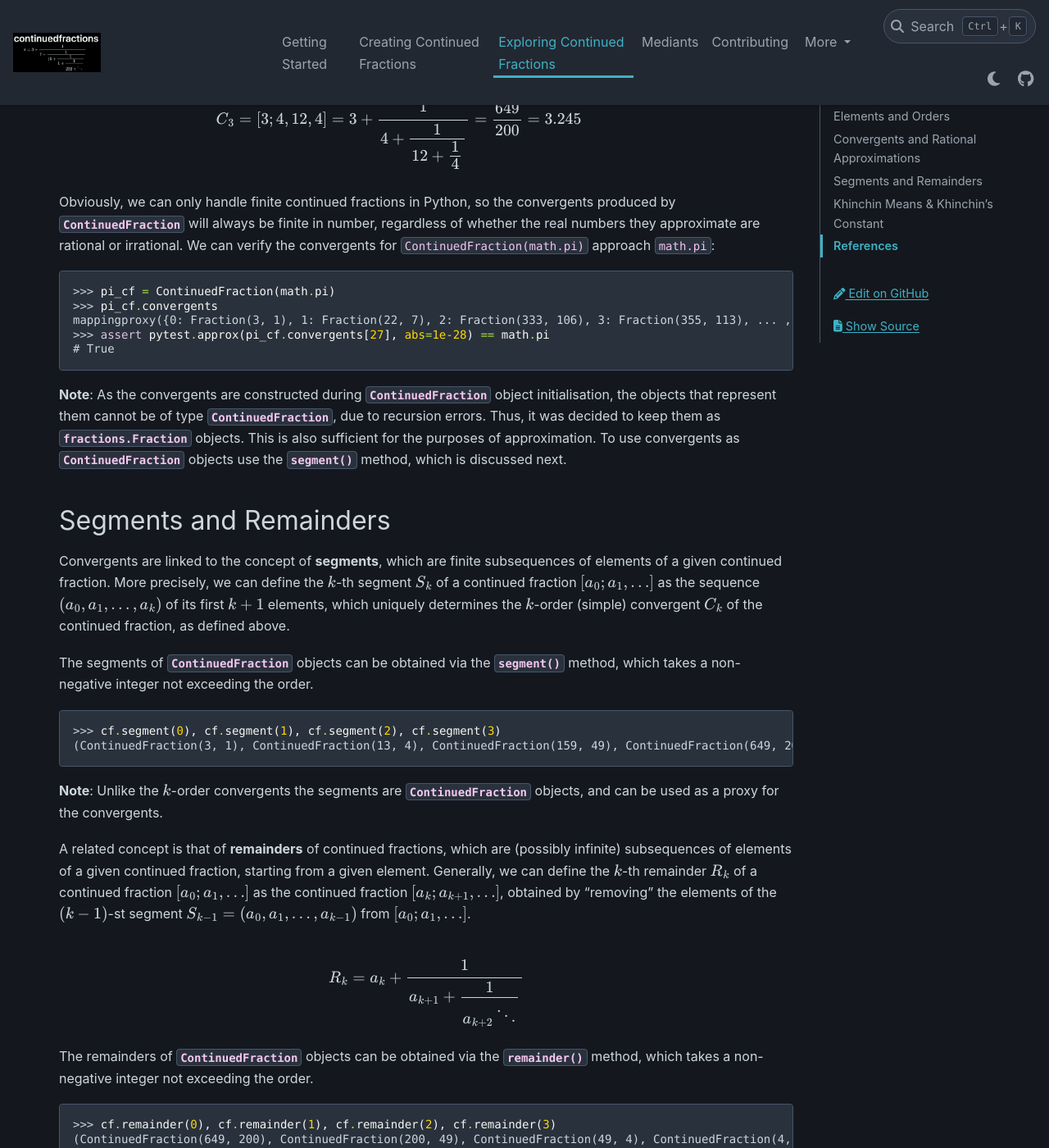
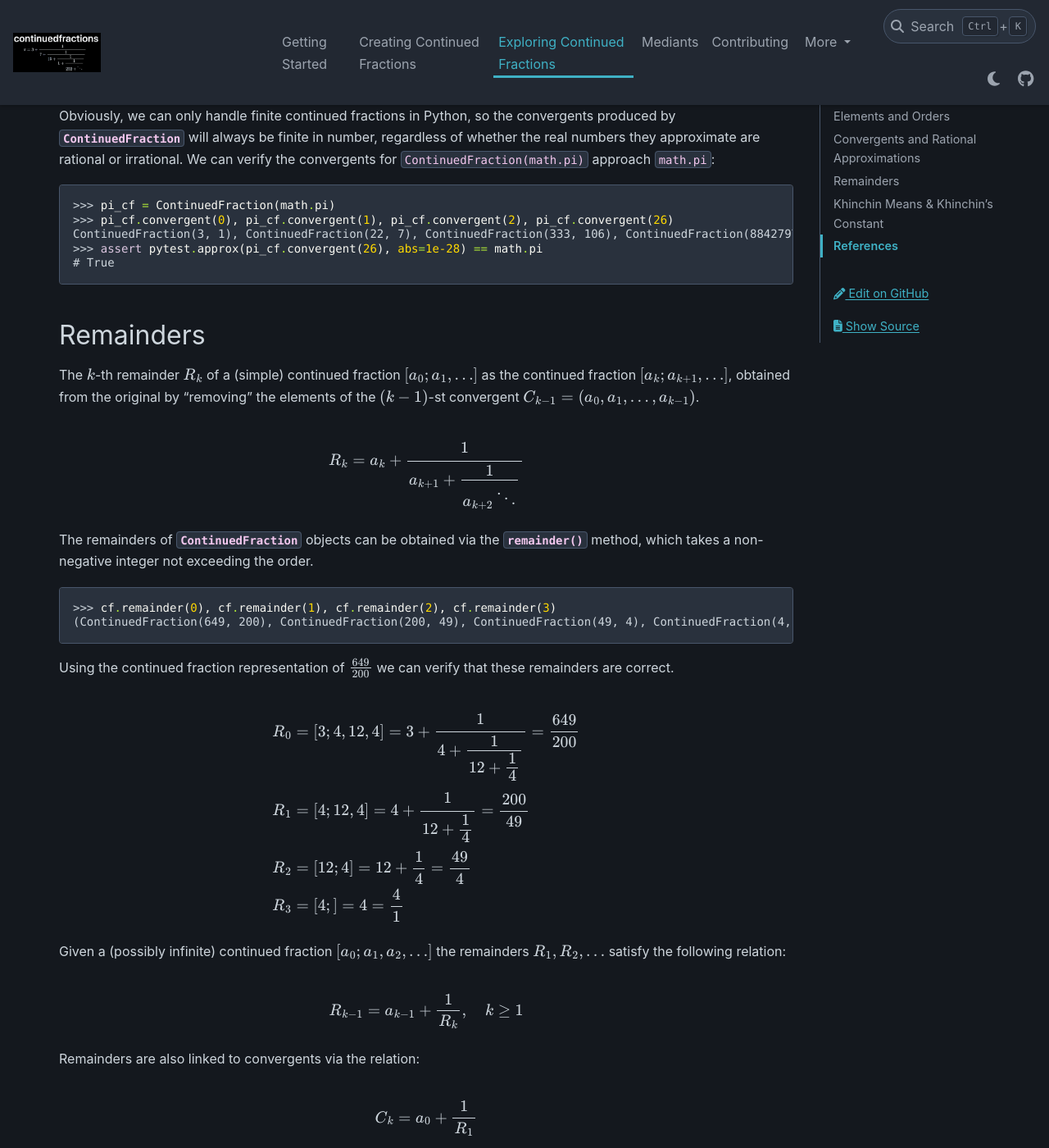
Before and after one commit to sr-murthy/continuedfractions, a Sphinx documentation site: the page built from docs/sources/exploring-continued-fractions.rst, in a window 1280 px wide and 1400 px high, scrolled down 2330 px. Shown: the whole window at 82% size. Built offline with Sphinx 7.4.7 and the PyData theme 0.15.4, drawn with Linux system fonts in a browser that asks for light colours; nearby versions of some CDN libraries; some of the changed text lies outside the part shown.

Commit message:
refactor: refactor the `ContinuedFraction` class convergents functionality as an instance method returning a new `ContinuedFraction` object & remove statically initialised property of `MappingProxyType` + remove segments functionality + update tests and docs (#28)

```diff
--- a/docs/sources/contributing.rst
+++ b/docs/sources/contributing.rst
@@ -92,7 +92,7 @@ The CI/CD pipelines are defined in the `CI YML <.github/workflows/ci.yml>`_, and
 Versioning and Releases
 =======================
 
-The package is currently at version ``0.11.11`` - `semantic versioning <https://semver.org/>`_ is used.
+The package is currently at version ``0.11.12`` - `semantic versioning <https://semver.org/>`_ is used.
 
 There is currently no dedicated pipeline for releases - both `GitHub releases <https://github.com/sr-murthy/continuedfractions/releases>`_ and `PyPI packages <https://pypi.org/project/continuedfractions>`_ are published manually, but both have the same version tag.
 
--- a/docs/sources/creating-continued-fractions.rst
+++ b/docs/sources/creating-continued-fractions.rst
@@ -13,7 +13,7 @@ Import the core class :py:class:`continuedfractions.continuedfraction.ContinuedF
 From Numeric Types
 ==================
 
-As a starting point, we can take the `rational number <https://en.wikipedia.org/wiki/Rational_number>`_ :math:`\frac{649}{200} = \frac{3 \times 200 + 49}{200} = 3.245` which
+We can start with a simple `rational number <https://en.wikipedia.org/wiki/Rational_number>`_ :math:`\frac{649}{200} = \frac{3 \times 200 + 49}{200} = 3.245` which
 has a continued fraction representation:
 
 .. math::
@@ -22,7 +22,7 @@ has a continued fraction representation:
 
 This representation is called **simple** because all of the numerators in the fractional terms are equal to :math:`1`, which makes the fractions irreducible (cannot be simplified further). Mathematically, the continued fraction is written as :math:`[3; 4, 12, 4]`.
 
-We can think of :math:`3`, which is the integer part of :math:`\frac{649}{200} = 3.245`, as the "head" of the continued fraction, and the integers :math:`4, 12, 4`, which determine the fractional part :math:`\cfrac{1}{4 + \cfrac{1}{12 + \cfrac{1}{4}}} = \frac{49}{200} = 0.245` of the continued fraction, as its "tail". It is not hard to see that the integers :math:`3, 4, 12, 4` uniquely determine the continued fraction as a simple form.
+We can think of :math:`3`, which is the integer part of :math:`\frac{649}{200} = 3.245`, as the "head" of the continued fraction, and the integers :math:`4, 12, 4`, which determine the fractional part :math:`\cfrac{1}{4 + \cfrac{1}{12 + \cfrac{1}{4}}} = \frac{49}{200} = 0.245` of the continued fraction, as its "tail". It is not hard to see that the integers :math:`3, 4, 12, 4` uniquely determine the continued fraction in its simple form.
 
 The :py:class:`~continuedfractions.continuedfraction.ContinuedFraction` object for :math:`\frac{649}{200}` can be created as follows.
 
--- a/docs/sources/exploring-continued-fractions.rst
+++ b/docs/sources/exploring-continued-fractions.rst
@@ -66,19 +66,12 @@ Each convergent :math:`C_k` represents a **rational approximation** :math:`\frac
 
 This is equivalent to the limit :math:`\lim_{k \to \infty} \epsilon_k = 0`: if :math:`x` is rational the error term will vanish for some :math:`k >= 0` at which point the convergent :math:`C_k = x`. But if :math:`x` is irrational there will be infinitely many convergents, and their sequence may alternate about :math:`x`, but still converge to it.
 
-The  :py:attr:`~continuedfractions.continuedfraction.ContinuedFraction.convergents` property for objects stores the convergents as an immutable map
-(:py:class:`types.MappingProxyType`) of all :math:`k`-order convergents, indexed (keyed) by integers :math:`k=0,1,\ldots,n`, where :math:`n` is the order of the continued fraction.
+The  :py:meth:`~continuedfractions.continuedfraction.ContinuedFraction.convergent` method can be used to get the :math:`k`-order convergent for :math:`k=0,1,\ldots,n`, where :math:`n` is the order of the continued fraction.
 
 .. code:: python
 
-   >>> cf.convergents
-   mappingproxy({0: Fraction(3, 1), 1: Fraction(13, 4), 2: Fraction(159, 49), 3: Fraction(649, 200)})
-   >>> cf.convergents[2]
-   Fraction(159, 49)
-   >>> import operator
-   >>> # Get the float value of this fraction
-   >>> operator.truediv(*cf.convergents[2].as_integer_ratio())
-   3.2448979591836733
+   >>> cf.convergent(0), cf.convergent(1), cf.convergent(2), cf.convergent(3)
+   (ContinuedFraction(3, 1), ContinuedFraction(13, 4), ContinuedFraction(159, 49), ContinuedFraction(649, 200))
 
 Using the continued fraction representation :math:`[3; 4, 12, 4]` of :math:`\frac{649}{200}` we can verify that these convergents are correct.
 
@@ -97,30 +90,17 @@ Obviously, we can only handle finite continued fractions in Python, so the conve
 .. code:: python
 
    >>> pi_cf = ContinuedFraction(math.pi)
-   >>> pi_cf.convergents
-   mappingproxy({0: Fraction(3, 1), 1: Fraction(22, 7), 2: Fraction(333, 106), 3: Fraction(355, 113), ... , 27: Fraction(3141592653589793, 1000000000000000)})
-   >>> assert pytest.approx(pi_cf.convergents[27], abs=1e-28) == math.pi
+   >>> pi_cf.convergent(0), pi_cf.convergent(1), pi_cf.convergent(2), pi_cf.convergent(26)
+   ContinuedFraction(3, 1), ContinuedFraction(22, 7), ContinuedFraction(333, 106), ContinuedFraction(884279719003555, 281474976710656)
+   >>> assert pytest.approx(pi_cf.convergent(26), abs=1e-28) == math.pi
    # True
 
-**Note**: As the convergents are constructed during :py:class:`~continuedfractions.continuedfraction.ContinuedFraction` object initialisation, the objects that represent them cannot be of type :py:class:`~continuedfractions.continuedfraction.ContinuedFraction`, due to recursion errors. Thus, it was decided to keep them as :py:class:`fractions.Fraction` objects. This is also sufficient for the purposes of approximation. To use convergents as :py:class:`~continuedfractions.continuedfraction.ContinuedFraction` objects use the :py:meth:`~continuedfractions.continuedfraction.ContinuedFraction.segment` method, which is discussed next.
+.. _exploring-continued-fractions.remainders:
 
-.. _exploring-continued-fractions.segments-and-remainders:
+Remainders
+==========
 
-Segments and Remainders
-=======================
-
-Convergents are linked to the concept of **segments**, which are finite subsequences of elements of a given continued fraction. More precisely, we can define the :math:`k`-th segment :math:`S_k` of a continued fraction :math:`[a_0; a_1,\ldots]` as the sequence :math:`(a_0,a_1,\ldots,a_k)` of its first :math:`k + 1` elements, which uniquely determines the :math:`k`-order (simple) convergent :math:`C_k` of the continued fraction, as defined above.
-
-The segments of :py:class:`~continuedfractions.continuedfraction.ContinuedFraction` objects can be obtained via the :py:meth:`~continuedfractions.continuedfraction.ContinuedFraction.segment` method, which takes a non-negative integer not exceeding the order.
-
-.. code:: python
-
-   >>> cf.segment(0), cf.segment(1), cf.segment(2), cf.segment(3)
-   (ContinuedFraction(3, 1), ContinuedFraction(13, 4), ContinuedFraction(159, 49), ContinuedFraction(649, 200))3
-
-**Note**: Unlike the :math:`k`-order convergents the segments are :py:class:`~continuedfractions.continuedfraction.ContinuedFraction` objects, and can be used as a proxy for the convergents.
-
-A related concept is that of **remainders** of continued fractions, which are (possibly infinite) subsequences of elements of a given continued fraction, starting from a given element. Generally, we can define the :math:`k`-th remainder :math:`R_k` of a continued fraction :math:`[a_0; a_1,\ldots]` as the continued fraction :math:`[a_k;a_{k + 1},\ldots]`, obtained by "removing" the elements of the :math:`(k - 1)`-st segment :math:`S_{k - 1} = (a_0,a_1,\ldots,a_{k - 1})` from :math:`[a_0; a_1,\ldots]`.
+The :math:`k`-th remainder :math:`R_k` of a (simple) continued fraction :math:`[a_0; a_1,\ldots]` as the continued fraction :math:`[a_k;a_{k + 1},\ldots]`, obtained from the original by "removing" the elements of the :math:`(k - 1)`-st convergent :math:`C_{k - 1} = (a_0,a_1,\ldots,a_{k - 1})`.
 
 .. math::
 
@@ -149,7 +129,15 @@ Given a (possibly infinite) continued fraction :math:`[a_0; a_1, a_2,\ldots]` th
 
 .. math::
 
-   R_k = \frac{1}{R_{k - 1} - a_{k - 1}}, \hskip{1em} k \geq 1
+   R_{k - 1} = a_{k - 1} + \frac{1}{R_k}, \hskip{1em} k \geq 1
+
+Remainders are also linked to convergents via the relation:
+
+.. math::
+
+    C_k = a_0 + \frac{1}{R_1}
+
+where :math:`C_k` is the :math:`k`-th convergent :math:`[a_0;a_1,\ldots,a_k]` and :math:`R_1` is the 1st remainder :math:`[a_1;a_2,\ldots]`.
 
 
 Khinchin Means & Khinchin's Constant
--- a/src/continuedfractions/version.py
+++ b/src/continuedfractions/version.py
@@ -1 +1 @@
-__version__ = "0.11.11"
+__version__ = "0.11.12"
```
Also changed, not shown: docs/index.rst (+5 -5 lines), 2 other files.
